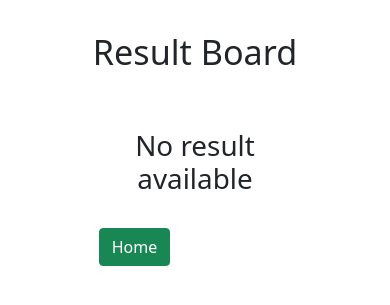
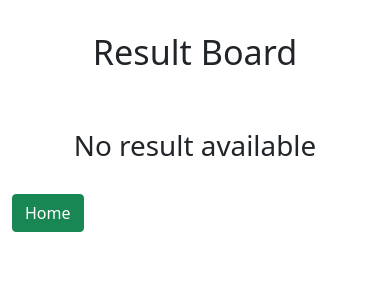
Before and after one commit to avoajaugochukwu/Quiz-App-2021, a Django app: page /result_list in a window 390 px wide. Shown: the part 56-361 px from the top of the page. Run offline with Django 3.2, Linux system fonts and the light colour scheme; data that the repository does not hold is empty.

Commit message:
Properly center HTML divs, for mobile devices

```diff
--- a/quiz/templates/quiz/index.html
+++ b/quiz/templates/quiz/index.html
@@ -6,7 +6,7 @@
     <div class="hero-shape">
         <img src="{% static 'quiz/img/hero-shape.svg' %}" alt="" class="shape">
     </div>
-    <div class="container mt-5 text-center">
+    <div class="container mt-5 mb-5 text-center">
         <div class="row ">
             <div class="col-sm">
                 <h1 class="display-1"  style="color: #3a28ff;">Django <b>Quiz <br></b> App </h1>
--- a/quiz/templates/quiz/result_list.html
+++ b/quiz/templates/quiz/result_list.html
@@ -2,15 +2,14 @@
 {% load static %}
 
 <div class="container mb-5 pb-5 mt-2">
-    <div class="row">
-        <div class="col"></div>
-        <div class="col-10">
+    <div class="row  justify-content-center">
+
+        <div class="col-lg-6 col-12">
             <div class="text-center mt-4 mb-2">
-                <h1 class="display-4">Result Board</h1>
+                <h1 class="display-4 mb-2">Result Board</h1>
             </div>
-            <div class="row">
-                <div class="col"></div>
-                <div class="col-8">
+            <div class="row justify-content-center">
+                <div class="col-lg-10 col-12">
                     {% if test_details %}
                     <table class="table table-dark table-striped">
                         <thead>
@@ -43,10 +42,9 @@
 
                     <a href="{% url 'quiz:index' %}" class="btn btn-success mt-4">Home</a>
                 </div>
-                <div class="col"></div>
             </div>
         </div>
-        <div class="col"></div>
+
     </div>
 </div>
 
```
Also changed, not shown: quiz/templates/quiz/result.html (+4 -4 lines), quiz/templates/quiz/take_test.html (+5 -5 lines).
